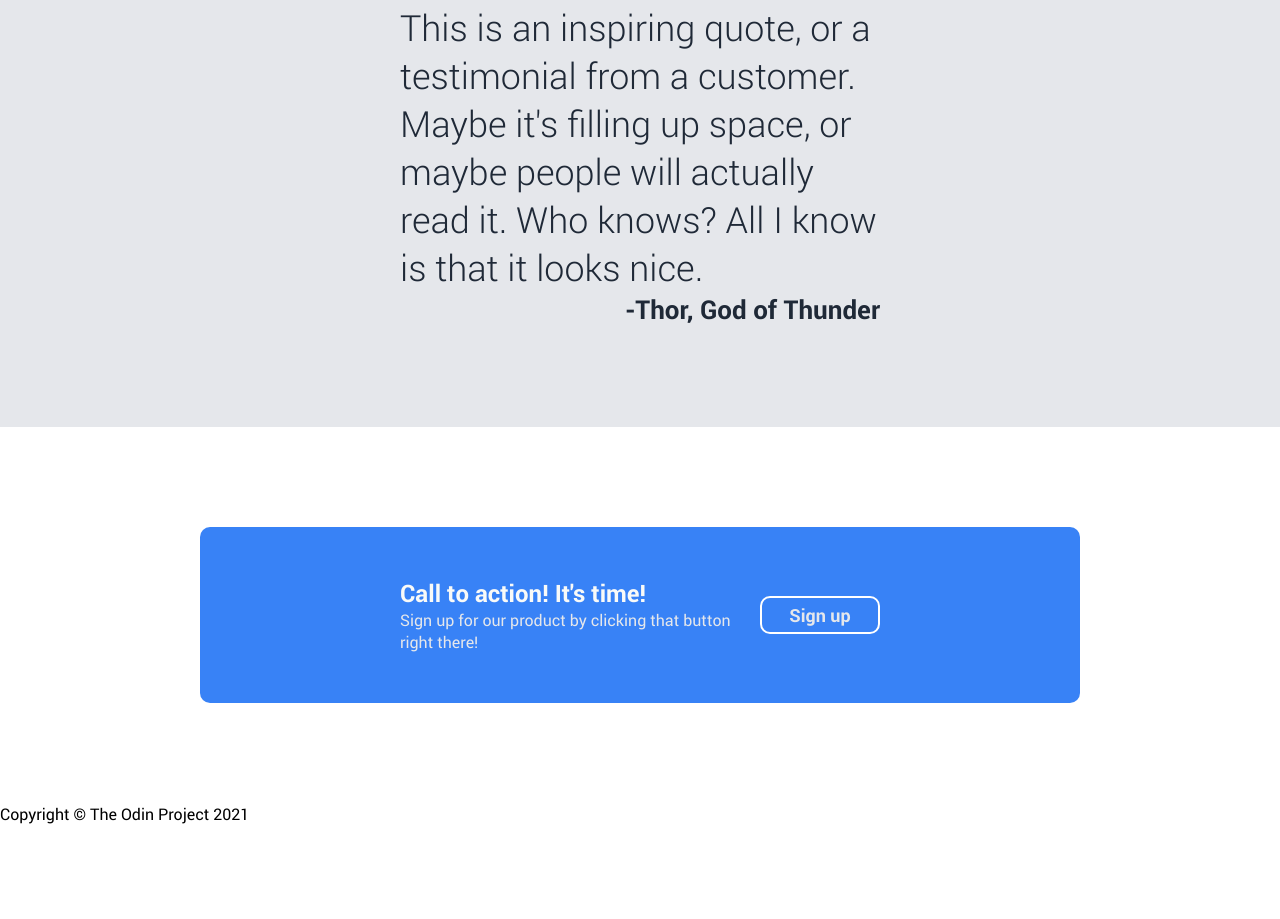
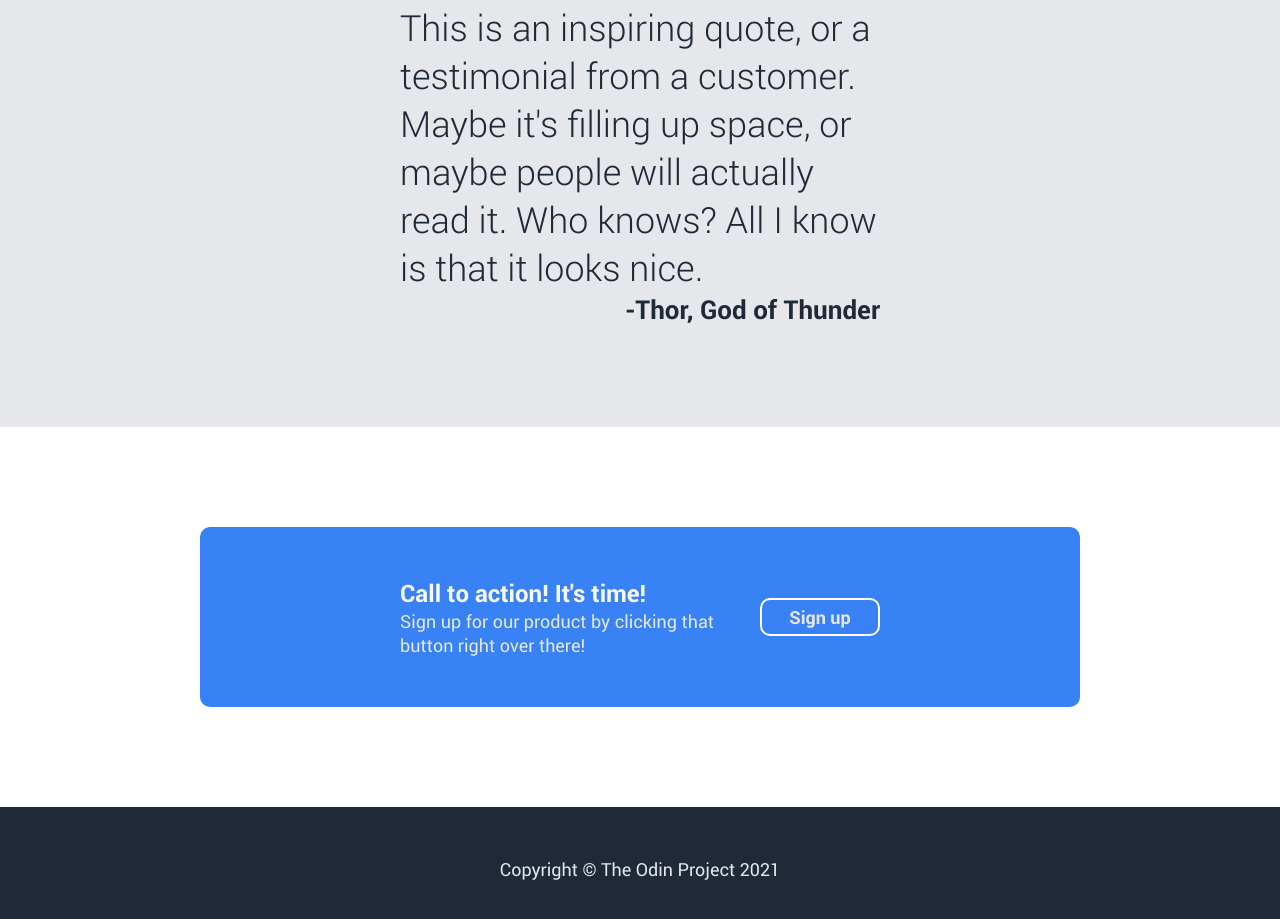
Before and after one commit to EmpyreanBreaker/landing-page, a plain HTML site: page index.html in a window 1280 px wide. Shown: the part 1192-2111 px from the top of the page. Before the commit the page ends 2017 px from the top, so only its background shows below. Drawn offline with Linux system fonts and the light colour scheme.

Commit message:
feat: add CSS styling for footer section
- Add flex layout to footer
- Add wrapper in footer for margin control

```diff
--- a/index.html
+++ b/index.html
@@ -83,7 +83,7 @@
             <div class="registration__container">
                 <div class="registration__call">
                     <h2>Call to action! It's time!</h2>
-                    <p>Sign up for our product by clicking that button right there!</p>
+                    <p>Sign up for our product by clicking that button right over there!</p>
                 </div>
                 <div class="registration__button">
                     <button>Sign up</button>
@@ -93,7 +93,9 @@
     </section>
 
     <footer class="footer">
-        <p>Copyright &copy; The Odin Project 2021</p>
+        <div class="footer__container">
+            <p>Copyright &copy; The Odin Project 2021</p>
+        </div>
     </footer>
 </body>
 
--- a/styles.css
+++ b/styles.css
@@ -212,8 +212,26 @@ ul {
 
 .registration__call p {
     color: #E5E7EB;
+    font-size: 18px;
 }
 
 .registration__button button {
     border: 2px solid white;
 }
+
+/** Footer Styling */
+.footer{
+    background-color: #1F2937;
+    display: flex;
+    justify-content: center;
+    align-items: center;
+}
+
+.footer__container{
+    margin: 50px 0;
+}
+
+.footer__container p{
+    color: #E5E7EB;
+    font-size: 18px;
+}
```
